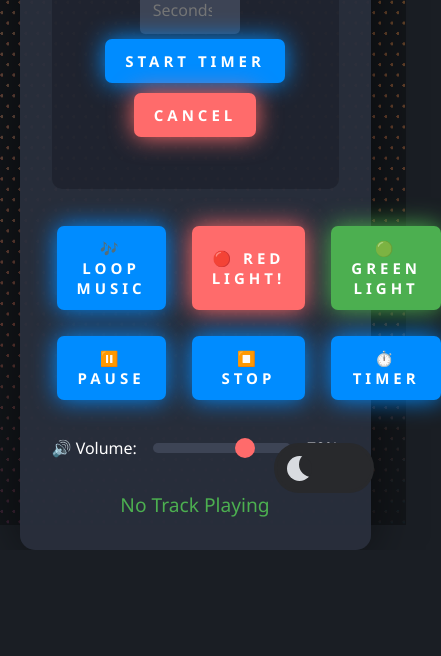
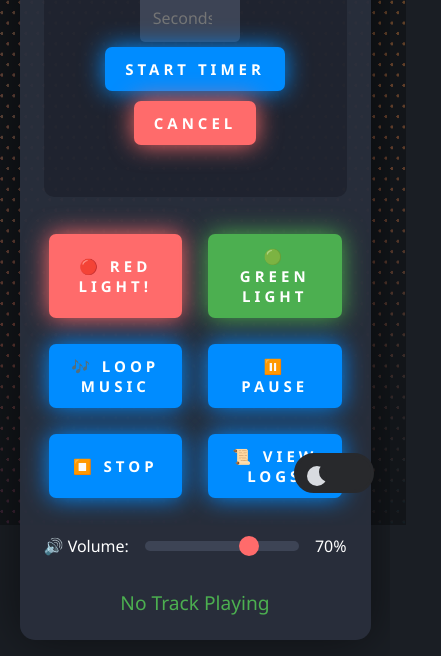
Before and after one commit to Anish2905/Music-Controller---Squid-Game-Red-Light-Green-Light, a plain HTML site: page index.html in a window 390 px wide. Shown: the part 335-991 px from the top of the page, 441 px wide, since content can reach past the window. Before the commit the page ends 885 px from the top, so only its background shows below. Drawn offline with Linux system fonts and the light colour scheme.

Commit message:
Update index.html

```diff
--- a/index.html
+++ b/index.html
@@ -254,7 +254,12 @@
       font-size: 1.2em;
       color: #4CAF50;
     }
+    /* Mobile-specific adjustments */
     @media (max-width: 600px) {
+      .controller {
+        margin: 1rem;
+        padding: 1.5rem;
+      }
       .timer-display {
         font-size: 2.5em;
       }
@@ -265,6 +270,32 @@
       .shadow__btn {
         font-size: 15px;
         padding: 12px 20px;
+      }
+    }
+    /* Adjust grid layout for smaller screens */
+    @media (max-width: 500px) {
+      .button-grid {
+        grid-template-columns: repeat(2, 1fr);
+      }
+    }
+    /* Adjust toggle switch dimensions on very small screens */
+    @media (max-width: 400px) {
+      .toggle-switch {
+        width: 80px;
+        height: 40px;
+      }
+      .switch-label {
+        height: 40px;
+        border-radius: 20px;
+      }
+      .slider::before {
+        width: 20px;
+        height: 20px;
+        top: 10px;
+        left: 10px;
+      }
+      .checkbox:checked ~ .slider::before {
+        transform: translateX(40px);
       }
     }
   </style>
@@ -281,12 +312,13 @@
       <div class="timer-notification" id="timerNotification"></div>
     </div>
     <div class="button-grid">
-      <button class="shadow__btn btn-loop" onclick="playTrack('A', -1)">🎶 Loop Music</button>
+      <!-- Reordered buttons: Red Light, Green Light, Loop Music, Pause, Stop, and Logs -->
       <button class="shadow__btn btn-red" onclick="playTrack('B')">🔴 Red Light!</button>
       <button class="shadow__btn btn-green" onclick="playTrack('C')">🟢 Green Light</button>
+      <button class="shadow__btn btn-loop" onclick="playTrack('A', -1)">🎶 Loop Music</button>
       <button class="shadow__btn btn-loop" onclick="togglePause()" id="pauseButton">⏸️ Pause</button>
       <button class="shadow__btn btn-loop" onclick="stopMusic()">⏹️ Stop</button>
-      <button class="shadow__btn btn-loop" onclick="document.getElementById('timerInput').focus()">⏱️ Timer</button>
+      <button class="shadow__btn btn-loop" onclick="viewLogs()">📜 View Logs</button>
     </div>
     <div class="volume-control">
       <span>🔊 Volume:</span>
@@ -302,6 +334,7 @@
     </label>
   </div>
   <script>
+    // Audio tracks
     const tracks = {
       'A': new Audio('t.mp3'),
       'B': new Audio('r.mp3'),
@@ -317,11 +350,16 @@
     let timerInterval = null;
     let trackStartTime = 0;
     let totalPlayed = { 'A': 0, 'B': 0, 'C': 0 };
+    // Array to store logs for viewing
+    let logs = [];
+
     function logDuration(trackKey) {
       if (trackKey && trackStartTime) {
         const duration = (Date.now() - trackStartTime) / 1000;
         totalPlayed[trackKey] += duration;
-        console.log(`Played ${trackKey} for ${duration.toFixed(2)} seconds (Total: ${totalPlayed[trackKey].toFixed(2)}s)`);
+        const logMessage = `Played ${trackKey} for ${duration.toFixed(2)} seconds (Total: ${totalPlayed[trackKey].toFixed(2)}s)`;
+        logs.push(logMessage);
+        console.log(logMessage);
       }
     }
     function playTrack(track, loop = 0) {
@@ -436,6 +474,13 @@
       document.getElementById('timerDisplay').textContent =
         `${minutes.toString().padStart(2, '0')}:${remSeconds.toString().padStart(2, '0')}`;
     }
+    function viewLogs() {
+      if (logs.length === 0) {
+        alert("No logs available.");
+      } else {
+        alert(logs.join("\n"));
+      }
+    }
     document.querySelector('.checkbox').addEventListener('change', function() {
       if (this.checked) {
         document.body.classList.add('light-mode');
```
